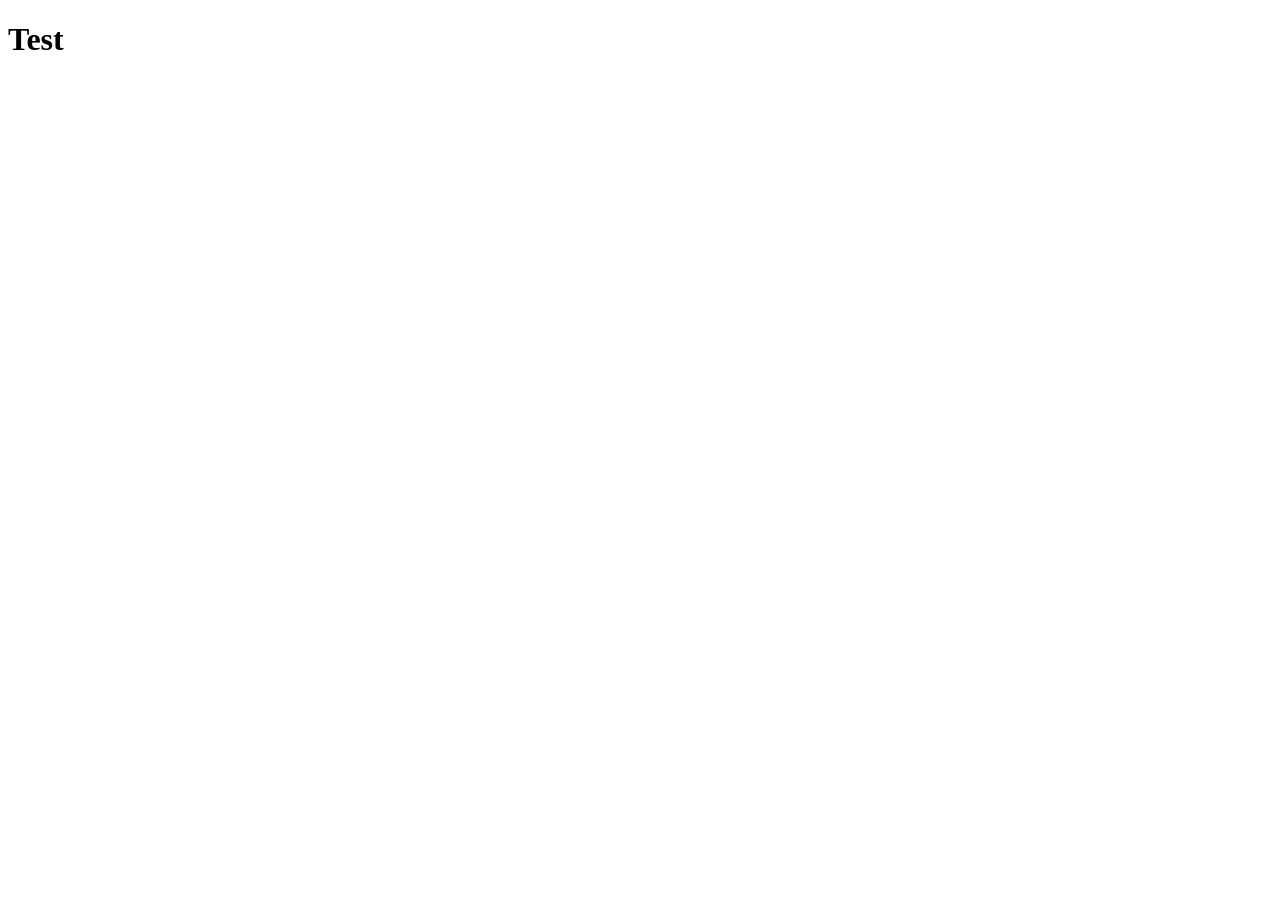
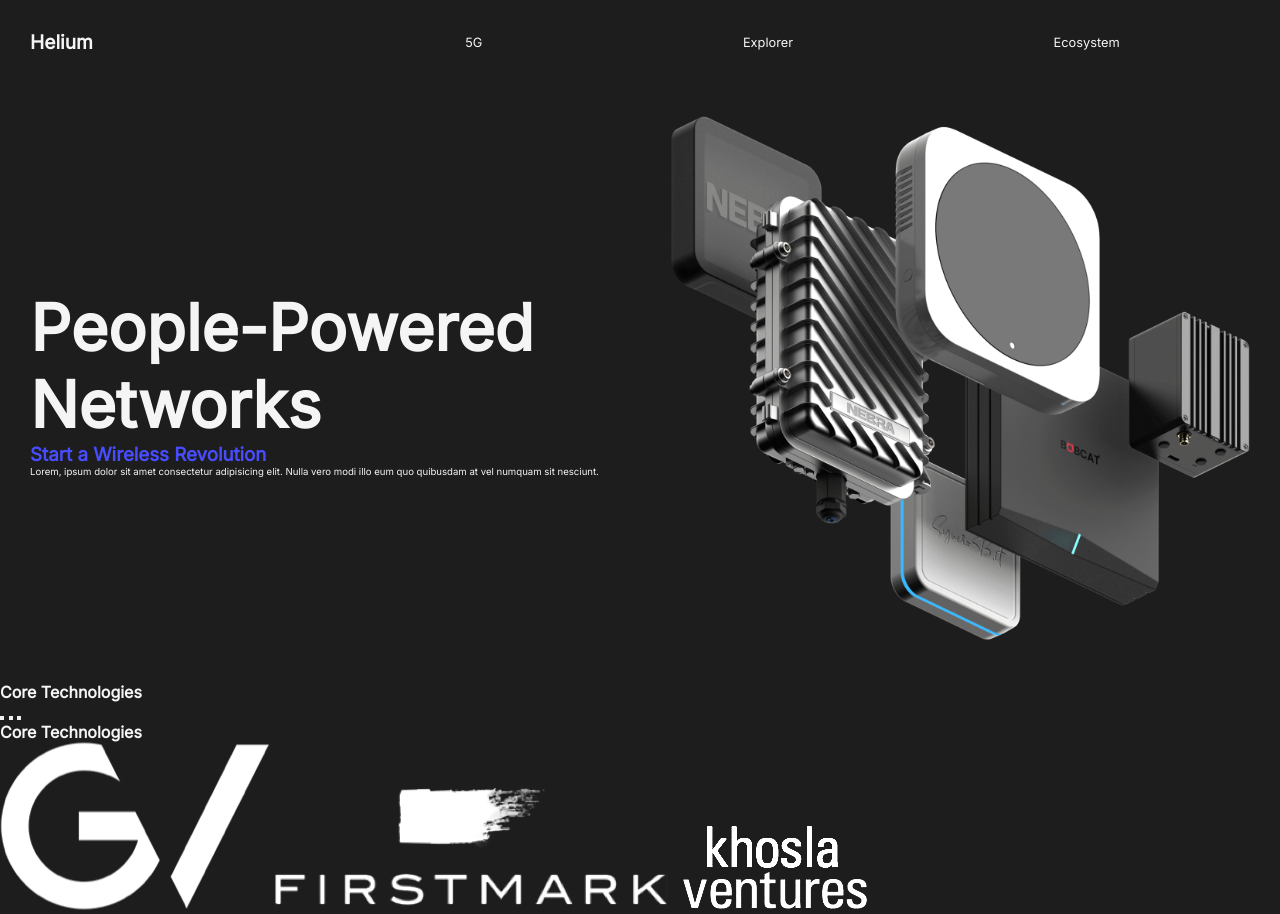
Before and after one commit to Sene-Olivier/helium, a plain HTML site: page index.html in a window 1280 px wide. Before the commit the page ends 800 px from the top, so only its background shows below. Drawn offline with Linux system fonts and the light colour scheme.

Commit message:
version 1.0

```diff
--- a/index.html
+++ b/index.html
@@ -5,9 +5,45 @@
     <meta http-equiv="X-UA-Compatible" content="IE=edge">
     <meta name="viewport" content="width=device-width, initial-scale=1.0">
     <title>Helium</title>
+    <link rel="stylesheet" href="./styles.css">
 </head>
 <body>
-    <h1>Test</h1>
+    <nav>
+        <h2>Helium</h2>
+        <ul>
+            <li><a href="#">5G</a></li>
+            <li><a href="#">Explorer</a></li>
+            <li><a href="#">Ecosystem</a></li>
+        </ul>
+    </nav>
+
+    <header>
+        <div class="main-container">
+            <div class="left-container">
+                <h1>People-Powered Networks</h1>
+                <h3>Start a Wireless Revolution</h3>
+                <p>Lorem, ipsum dolor sit amet consectetur adipisicing elit. Nulla vero modi illo eum quo quibusdam at vel numquam sit nesciunt.</p>
+            </div>
+            <div class="right-container">
+                <img class="product-img" src="./img/main.png" alt="a picture showing the wireless product">
+            </div>
+        </div>
+    </header>
+
+    <div class="footer">
+        <div class="technologies">
+            <h4>Core Technologies</h4>
+            <button><a href="#"></a></button>
+            <button><a href="#"></a></button>
+            <button><a href="#"></a></button>
+        </div>
+        <div class="investors">
+            <h4>Core Technologies</h4>
+            <img class="logos" src="img/investlogo2blue.png" href="#" alt="Logo of a company named GV">
+            <img class="logos" src="img/investlogo3blue.png" href="#" alt="Logo of a company named Firstmark">
+            <img class="logos" src="img/investlogo4blue.png" href="#" alt="Logo of a company named khosla ventures">
+        </div>
+    </div>
 
 </body>
 </html>
--- a/styles.css
+++ b/styles.css
@@ -1,6 +1,62 @@
+@import url('https://fonts.googleapis.com/css2?family=Inter&family=Lato&display=swap');
+
 * {
     margin: 0;
     padding: 0;
     list-style: none;
     text-decoration: none;
 }
+
+body {
+    background: #1D1D1D;
+    font-family: 'Inter', sans-serif;
+    color: whitesmoke;
+}
+
+h1 {
+    font-size: 4rem;
+}
+
+h2 {
+    font-size: 1.2rem;
+}
+
+h3 {
+    color: #474DFF;
+}
+
+nav {
+    padding: 30px;
+    display: grid;
+    grid-template-columns: 25% 75%;
+}
+
+a {
+    color: inherit;
+}
+
+nav ul {
+    display: flex;
+    justify-content: space-around;
+    align-items: center;
+}
+
+li {
+    font-size: 0.8rem;
+
+}
+
+p {
+    font-size: 0.6rem;
+}
+
+.main-container {
+    padding: 30px;
+    display: flex;
+    align-items: center;
+
+}
+
+.product-img {
+    width: 580px;
+}
```
Also changed, not shown: img/investlogo2blue.png (added), img/investlogo3blue.png (added), img/investlogo4blue.png (added), img/main.png (added), img/marker1.svg (added), 1 other file.
